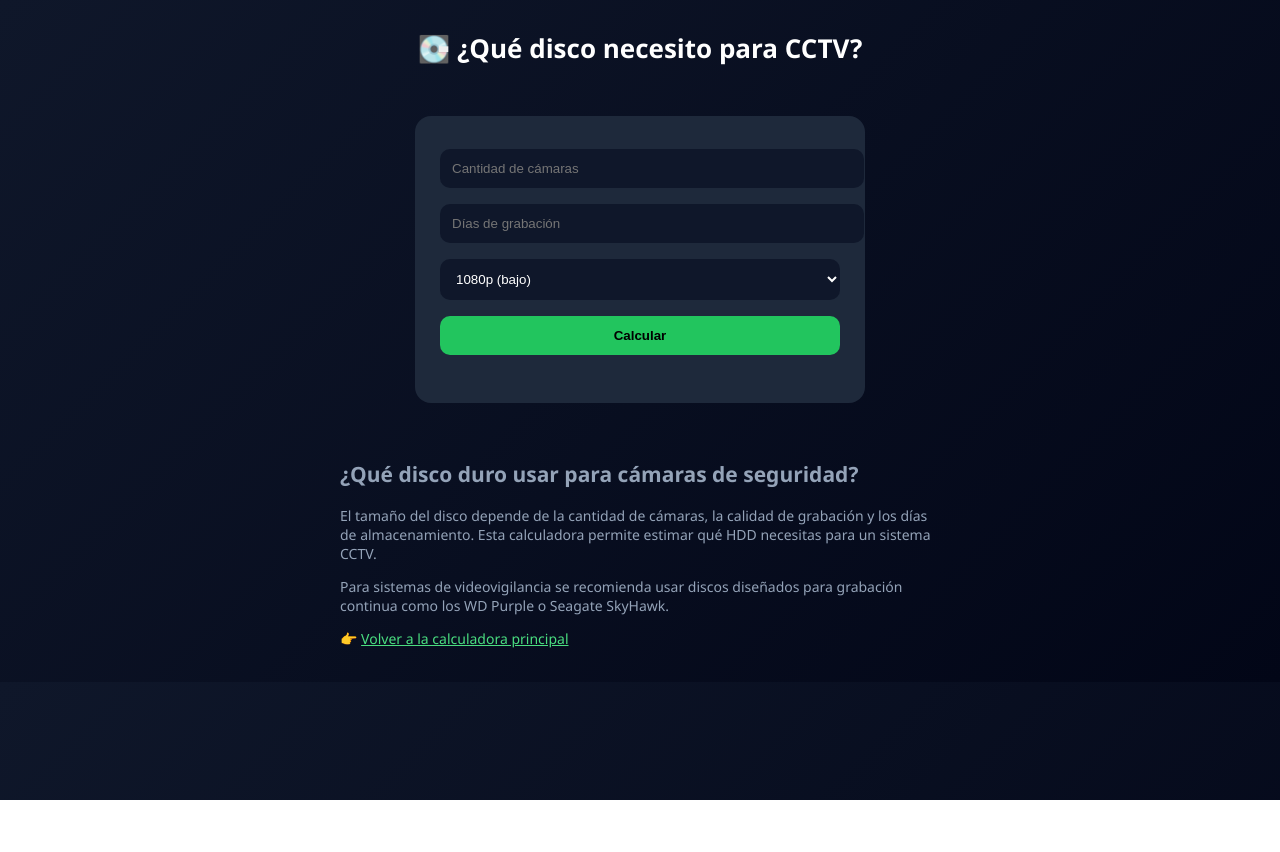
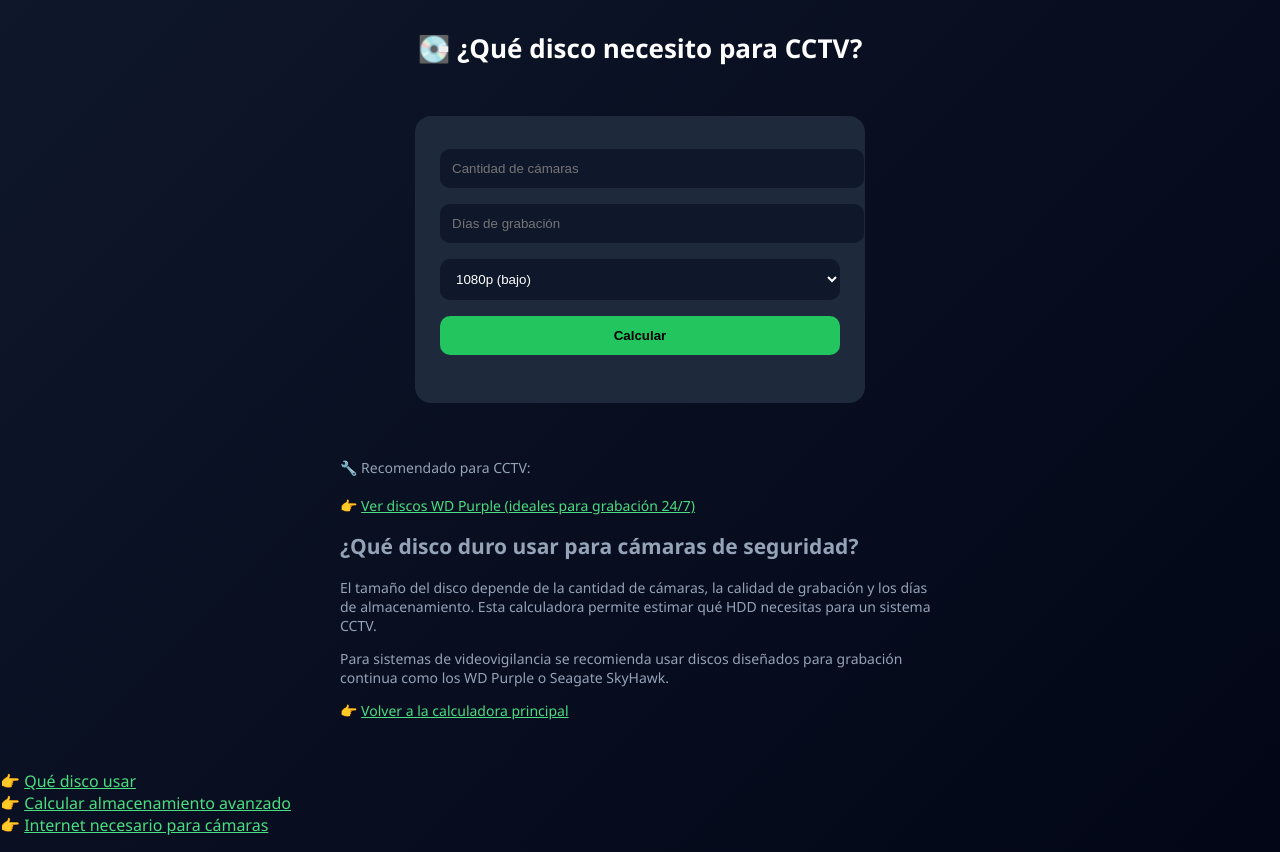
Before and after one commit to MEGimenezGaitan/CalculatorCCTV, a plain HTML site: page hdd-cctv.html in a window 1280 px wide. Before the commit the page ends 800 px from the top, so only its background shows below. Drawn offline with Linux system fonts and the light colour scheme.

```diff
--- a/hdd-cctv.html
+++ b/hdd-cctv.html
@@ -103,6 +103,14 @@
 
 <div class="seo">
 
+<div style="margin-top:15px;">
+  🔧 Recomendado para CCTV:
+  <br><br>
+  👉 <a href="https://www.amazon.com/s?k=wd+purple" target="_blank" style="color:#4ade80;">
+  Ver discos WD Purple (ideales para grabación 24/7)
+  </a>
+</div>
+
 <h2>¿Qué disco duro usar para cámaras de seguridad?</h2>
 
 <p>
@@ -141,5 +149,11 @@
 }
 </script>
 
+<p>
+👉 <a href="/hdd-cctv.html">Qué disco usar</a><br>
+👉 <a href="/storage-cctv.html">Calcular almacenamiento avanzado</a><br>
+👉 <a href="/bandwidth-cctv.html">Internet necesario para cámaras</a>
+</p>
+
 </body>
 </html>
```
Also changed, not shown: bandwidth-cctv.html (+6 -0 lines), storage-cctv.html (+6 -0 lines).
